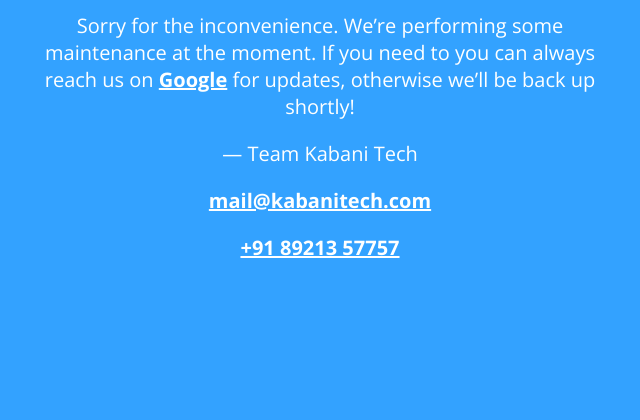
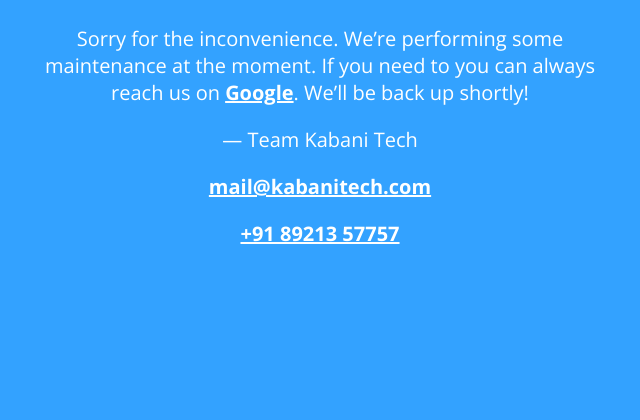
Before and after one commit to kabaniCloudAdmin/kabanitech.com, a plain HTML site: page index.html in a window 1280 px wide. Shown: the part 380-800 px from the top of the page, without its empty margins (320-960 px from the left). Drawn offline with nearby package versions, Linux system fonts and the light colour scheme.

Commit message:
Update index.html

```diff
--- a/index.html
+++ b/index.html
@@ -17,7 +17,7 @@
     <svg xmlns="http://www.w3.org/2000/svg" viewBox="0 0 202.24 202.24"><defs><style>.cls-1{fill:#fff;}</style></defs><title>Asset 3</title><g id="Layer_2" data-name="Layer 2"><g id="Capa_1" data-name="Capa 1"><path class="cls-1" d="M101.12,0A101.12,101.12,0,1,0,202.24,101.12,101.12,101.12,0,0,0,101.12,0ZM159,148.76H43.28a11.57,11.57,0,0,1-10-17.34L91.09,31.16a11.57,11.57,0,0,1,20.06,0L169,131.43a11.57,11.57,0,0,1-10,17.34Z"/><path class="cls-1" d="M101.12,36.93h0L43.27,137.21H159L101.13,36.94Zm0,88.7a7.71,7.71,0,1,1,7.71-7.71A7.71,7.71,0,0,1,101.12,125.63Zm7.71-50.13a7.56,7.56,0,0,1-.11,1.3l-3.8,22.49a3.86,3.86,0,0,1-7.61,0l-3.8-22.49a8,8,0,0,1-.11-1.3,7.71,7.71,0,1,1,15.43,0Z"/></g></g></svg>
     <h1>We&rsquo;ll be back soon!</h1>
     <div>
-        <p>Sorry for the inconvenience. We&rsquo;re performing some maintenance at the moment. If you need to you can always reach us on <a href="https://www.google.com/search?q=kabani+tech">Google</a> for updates, otherwise we&rsquo;ll be back up shortly!</p>
+        <p>Sorry for the inconvenience. We&rsquo;re performing some maintenance at the moment. If you need to you can always reach us on <a href="https://www.google.com/search?q=kabani+tech">Google</a>. We&rsquo;ll be back up shortly!</p>
         <p>&mdash; Team Kabani Tech</p>
     </div>
 	<footer>
```
